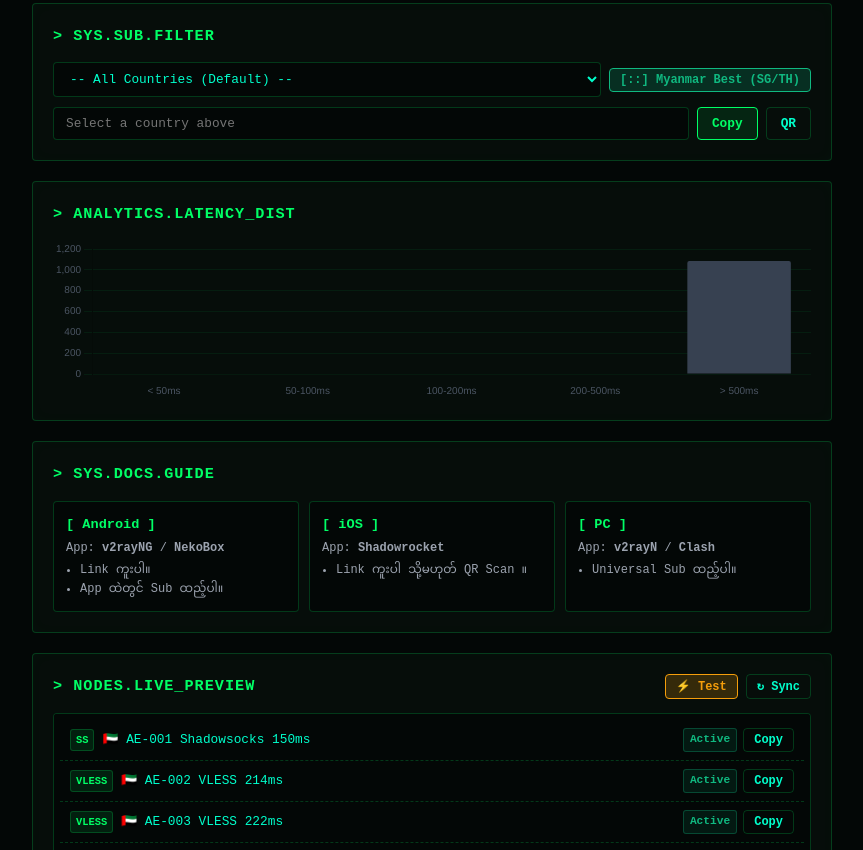
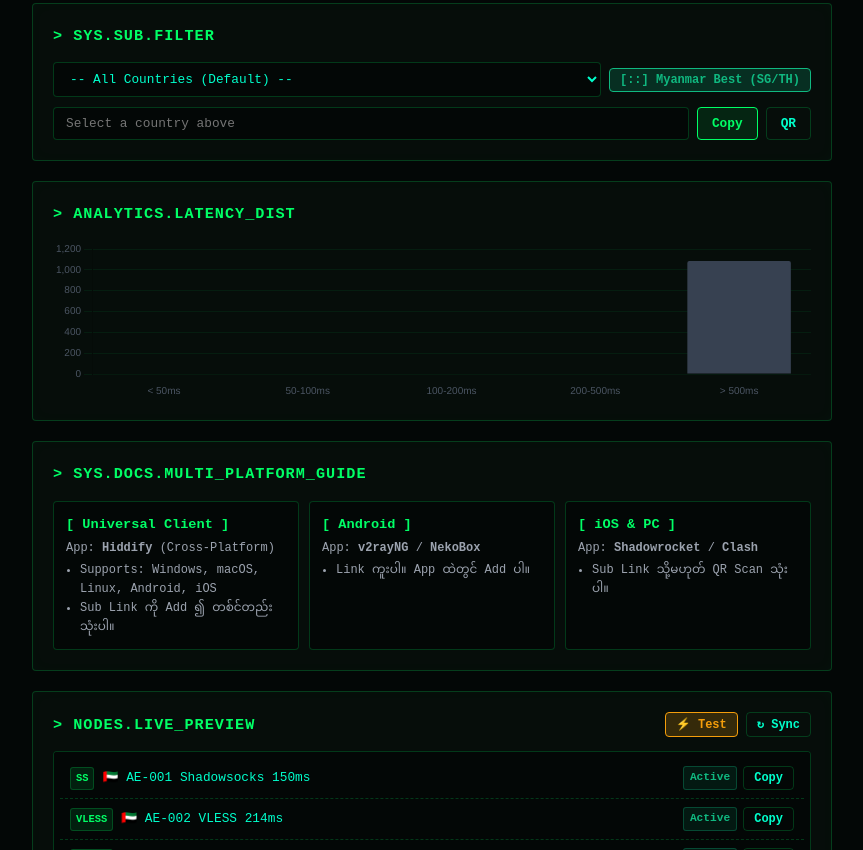
Before and after one commit to ath1t/mysub, a plain HTML site: page index.html in a window 1280 px wide. Shown: the part 382-1232 px from the top of the page, without its empty margins (208-1071 px from the left). Drawn offline with nearby package versions, Linux system fonts and the light colour scheme; no server answers.

Commit message:
Update guide layout and content in index.html

```diff
--- a/index.html
+++ b/index.html
@@ -140,7 +140,7 @@
         .badge.warn { background: rgba(245, 158, 11, 0.1); color: var(--warning); border-color: rgba(245, 158, 11, 0.3); }
         .badge.slow { background: rgba(239, 68, 68, 0.1); color: var(--danger); border-color: rgba(239, 68, 68, 0.3); }
 
-        .guide-grid { display: grid; grid-template-columns: repeat(auto-fit, minmax(180px, 1fr)); gap: 10px; }
+        .guide-grid { display: grid; grid-template-columns: repeat(auto-fit, minmax(220px, 1fr)); gap: 10px; }
         .guide-item { background: var(--bg-dark); border: 1px solid var(--border-color); padding: 12px; border-radius: 4px; }
         .guide-item h3 { font-size: 0.85rem; font-weight: 600; color: var(--primary); margin-bottom: 4px; }
         .guide-item p, .guide-item li { font-size: 0.75rem; color: #9ca3af; }
@@ -148,6 +148,7 @@
 
         footer { text-align: center; color: var(--text-muted); font-size: 0.75rem; margin-top: 25px; border-top: 1px dashed var(--border-color); padding-top: 15px; }
         footer a { color: var(--primary); text-decoration: none; }
+        footer a:hover { text-decoration: underline; }
 
         @media (max-width: 600px) {
             .stats-grid { grid-template-columns: 1fr; }
@@ -219,28 +220,28 @@
 
     <!-- How to Use Guide Card -->
     <div class="card">
-        <h2><span class="title-group">> sys.docs.guide</span></h2>
+        <h2><span class="title-group">> sys.docs.multi_platform_guide</span></h2>
         <div class="guide-grid">
+            <div class="guide-item">
+                <h3>[ Universal Client ]</h3>
+                <p>App: <b>Hiddify</b> (Cross-Platform)</p>
+                <ul>
+                    <li>Supports: Windows, macOS, Linux, Android, iOS</li>
+                    <li>Sub Link ကို Add ၍ တစ်င်တည်း သုံးပါ။</li>
+                </ul>
+            </div>
             <div class="guide-item">
                 <h3>[ Android ]</h3>
                 <p>App: <b>v2rayNG</b> / <b>NekoBox</b></p>
                 <ul>
-                    <li>Link ကူးပါ။</li>
-                    <li>App ထဲတွင် Sub ထည့်ပါ။</li>
+                    <li>Link ကူးပါ။ App ထဲတွင် Add ပါ။</li>
                 </ul>
             </div>
             <div class="guide-item">
-                <h3>[ iOS ]</h3>
-                <p>App: <b>Shadowrocket</b></p>
+                <h3>[ iOS & PC ]</h3>
+                <p>App: <b>Shadowrocket</b> / <b>Clash</b></p>
                 <ul>
-                    <li>Link ကူးပါ သို့မဟုတ် QR Scan ။</li>
-                </ul>
-            </div>
-            <div class="guide-item">
-                <h3>[ PC ]</h3>
-                <p>App: <b>v2rayN</b> / <b>Clash</b></p>
-                <ul>
-                    <li>Universal Sub ထည့်ပါ။</li>
+                    <li>Sub Link သို့မဟုတ် QR Scan သုံးပါ။</li>
                 </ul>
             </div>
         </div>
@@ -260,7 +261,7 @@
     </div>
 
     <footer>
-        powered by <a href="https://github.com/ath1t/mysub" target="_blank">thio’s project</a>
+        powered by <a href="https://github.com/ath1t" target="_blank" rel="noopener noreferrer">thio’s project</a>
     </footer>
 </div>
 
```
